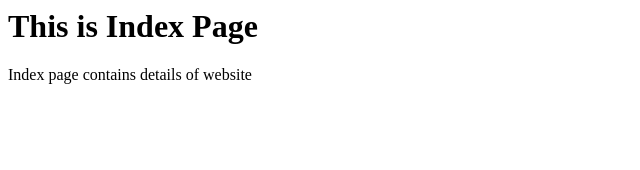
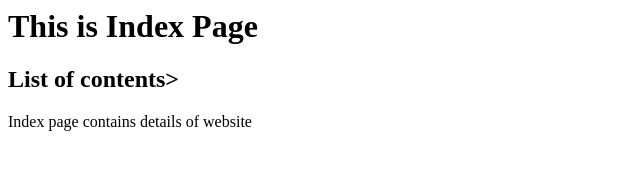
Before and after one commit to naveenkumar0989/gitproject_07nov2020, a plain HTML site: page Index.html in a window 1280 px wide. Shown: the whole page, without its empty margins (0-640 px from the left). Drawn offline with Linux system fonts and the light colour scheme.

Commit message:
Updated Index file in main

```diff
--- a/Index.html
+++ b/Index.html
@@ -1,6 +1,7 @@
 <HTML>
 <BODY>
 <H1>This is Index Page </H1>
+<H2>List of contents></H2>
 <P>Index page contains details of website</P>
 </BODY>
 </HTML>
```
